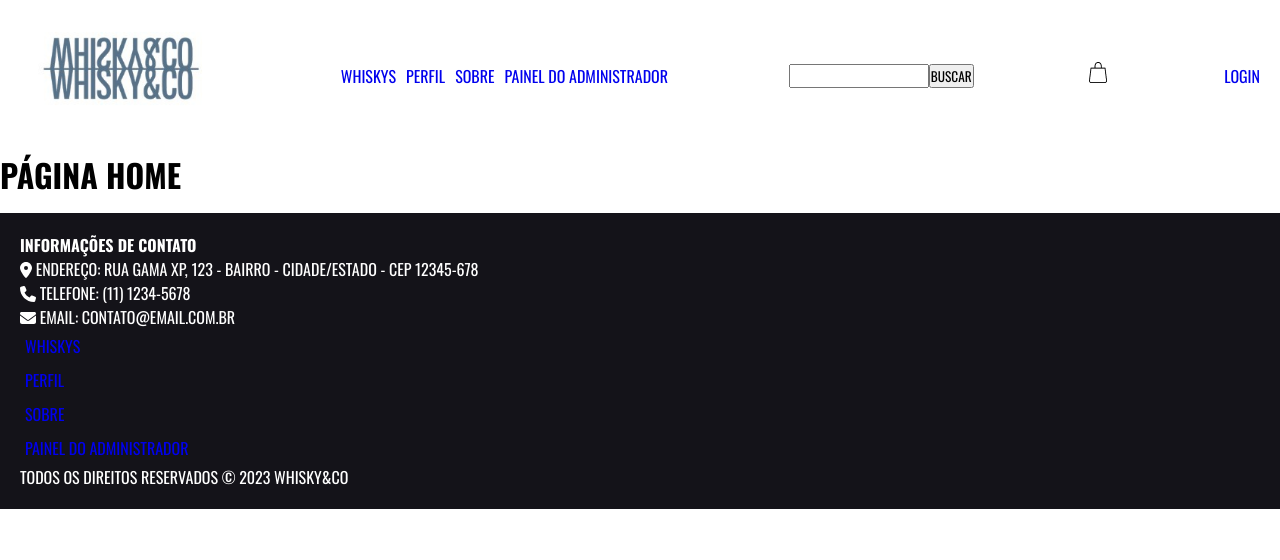
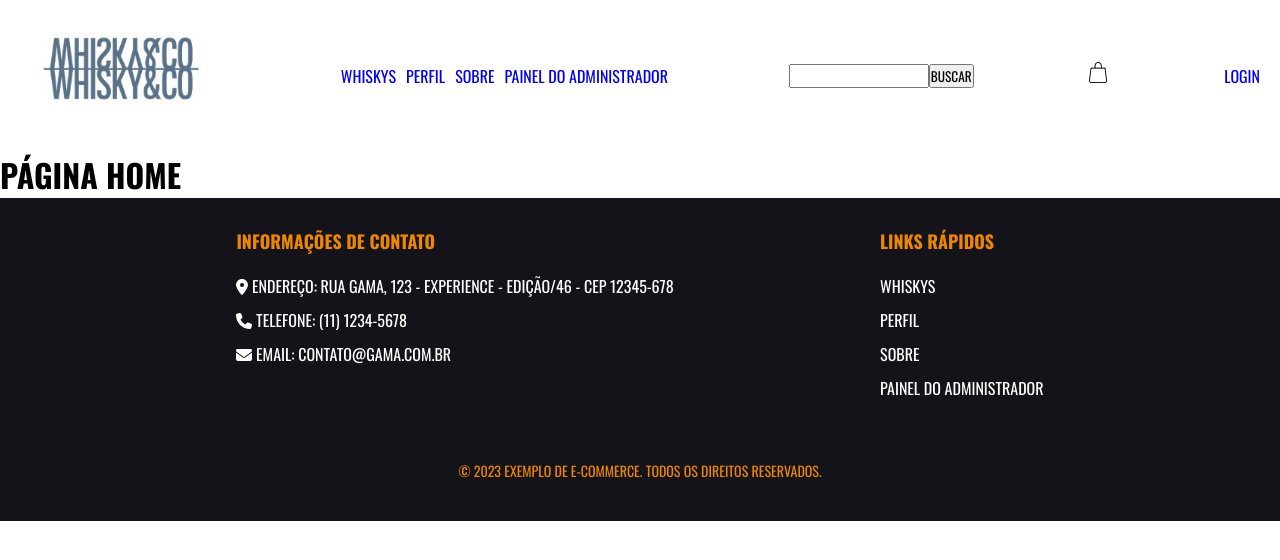
Before and after one commit to Silvio-Arem/whiskyAndCo, a React (Create React App) app: page / in a window 1280 px wide. Shown: the top 560 px of the page. Built offline with nearby package versions, Linux system fonts and the light colour scheme.

Commit message:
style:  styling the footer

```diff
--- a/src/components/Footer/index.tsx
+++ b/src/components/Footer/index.tsx
@@ -1,35 +1,104 @@
 import React from 'react';
 import { FontAwesomeIcon } from '@fortawesome/react-fontawesome';
 import { faMapMarkerAlt, faPhone, faEnvelope } from '@fortawesome/free-solid-svg-icons';
-import { LinkItem } from '../Nav/styles';
+import styled from 'styled-components';
 import { Link } from 'react-router-dom';
-import { ContainerFooter, LinkListFooter } from './styles';
+import { primaryColor, secondaryColor, tertiaryColor } from '../UI/variables';
+
+const StyledFooter = styled.footer`
+  background-color: ${secondaryColor};
+  padding: 30px;
+
+  .contact {
+    display: flex;
+    justify-content: space-evenly;
+  }
+
+  h4 {
+    color: ${primaryColor};
+    font-size: 18px;
+    font-weight: 700;
+    margin-bottom: 20px;
+  }
+
+  ul {
+    color: ${tertiaryColor};
+    list-style: none;
+    margin: 0;
+    padding: 0;
+  }
+
+  ul li {
+    margin-bottom: 10px;
+  }
+
+  ul li a {
+    color: ${tertiaryColor};
+    text-decoration: none;
+    transition: color 0.2s ease-in-out;
+
+    &:hover {
+      color: ${primaryColor};
+    }
+  }
+
+  ul li a:hover svg {
+    color: ${primaryColor};
+  }
+
+  .bottom-bar {
+    border-top: 1px solid color: ${tertiaryColor};;
+    margin-top: 30px;
+    padding-top: 20px;
+
+    p {
+      color: ${primaryColor};
+      text-align: center;
+      font-size: 14px;
+      margin-bottom: 10px;
+    }
 
 
-function Footer() {
-    return (
-        <ContainerFooter>
-            <div>
-                <h4>Informações de Contato</h4>
-                <LinkListFooter>
-                    <li><FontAwesomeIcon icon={faMapMarkerAlt} /> Endereço: Rua Gama XP, 123 - Bairro - Cidade/Estado - CEP 12345-678</li>
-                    <li><FontAwesomeIcon icon={faPhone} /> Telefone: (11) 1234-5678</li>
-                    <li><FontAwesomeIcon icon={faEnvelope} /> Email: contato@email.com.br</li>
-                </LinkListFooter>
-            </div>
-            <div>
-                <LinkListFooter>
-                    <LinkItem><Link to="/products">Whiskys</Link></LinkItem>
-                    <LinkItem><Link to="/profile">Perfil</Link></LinkItem>
-                    <LinkItem><Link to="#">Sobre</Link></LinkItem>
-                    <LinkItem><Link to="/admin">Painel do Administrador</Link></LinkItem>
-                </LinkListFooter>
-            </div>
-            <div >
-                <p>Todos os direitos reservados &copy; 2023 Whisky&Co</p>
-            </div>
-        </ContainerFooter>
-    );
+  }
+`;
+
+interface FooterProps {
+    className?: string;
 }
 
+const Footer: React.FC<FooterProps> = ({ className }) => {
+    return (
+        <StyledFooter className={className}>
+            <div className="container ">
+                <div className="row contact">
+                    <div className="col">
+                        <h4>Informações de Contato</h4>
+                        <ul>
+                            <li><FontAwesomeIcon icon={faMapMarkerAlt} /> Endereço: Rua Gama, 123 - Experience - Edição/46 - CEP 12345-678</li>
+                            <li><FontAwesomeIcon icon={faPhone} /> Telefone: (11) 1234-5678</li>
+                            <li><FontAwesomeIcon icon={faEnvelope} /> Email: contato@gama.com.br</li>
+                        </ul>
+                    </div>
+                    <div className="col">
+                        <h4>Links Rápidos</h4>
+                        <ul>
+                            <li><Link to="/products">Whiskys</Link></li>
+                            <li><Link to="/profile">Perfil</Link></li>
+                            <li><Link to="#">Sobre</Link></li>
+                            <li><Link to="/admin">Painel do Administrador</Link></li>
+                        </ul>
+                    </div>
+                </div>
+            </div>
+            <div className="container bottom-bar">
+                <div className="row">
+                    <div className="col">
+                        <p>&copy; 2023 Exemplo de E-commerce. Todos os direitos reservados.</p>
+                    </div>
+                </div>
+            </div>
+        </StyledFooter>
+    );
+};
+
 export default Footer;
```
